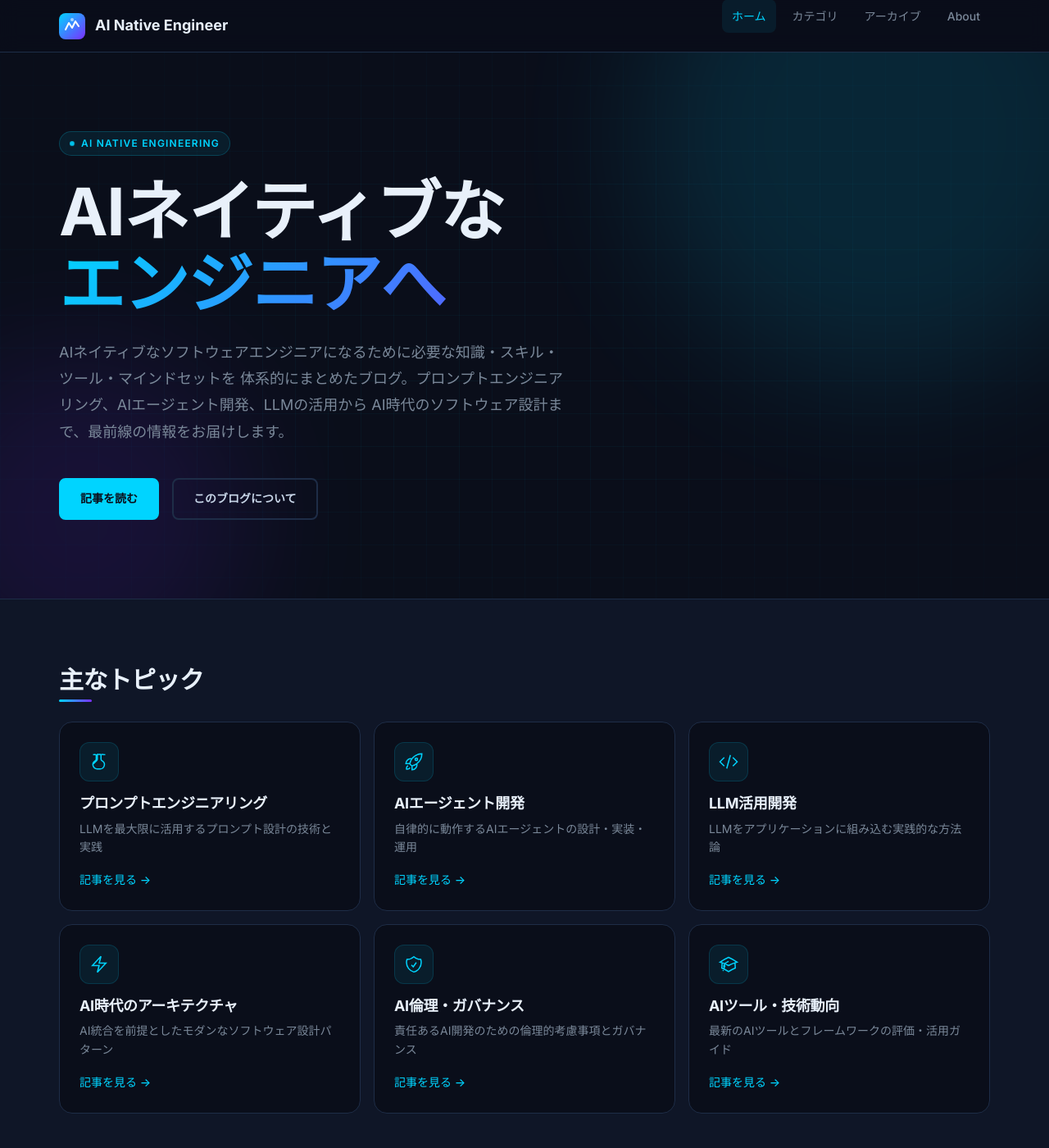
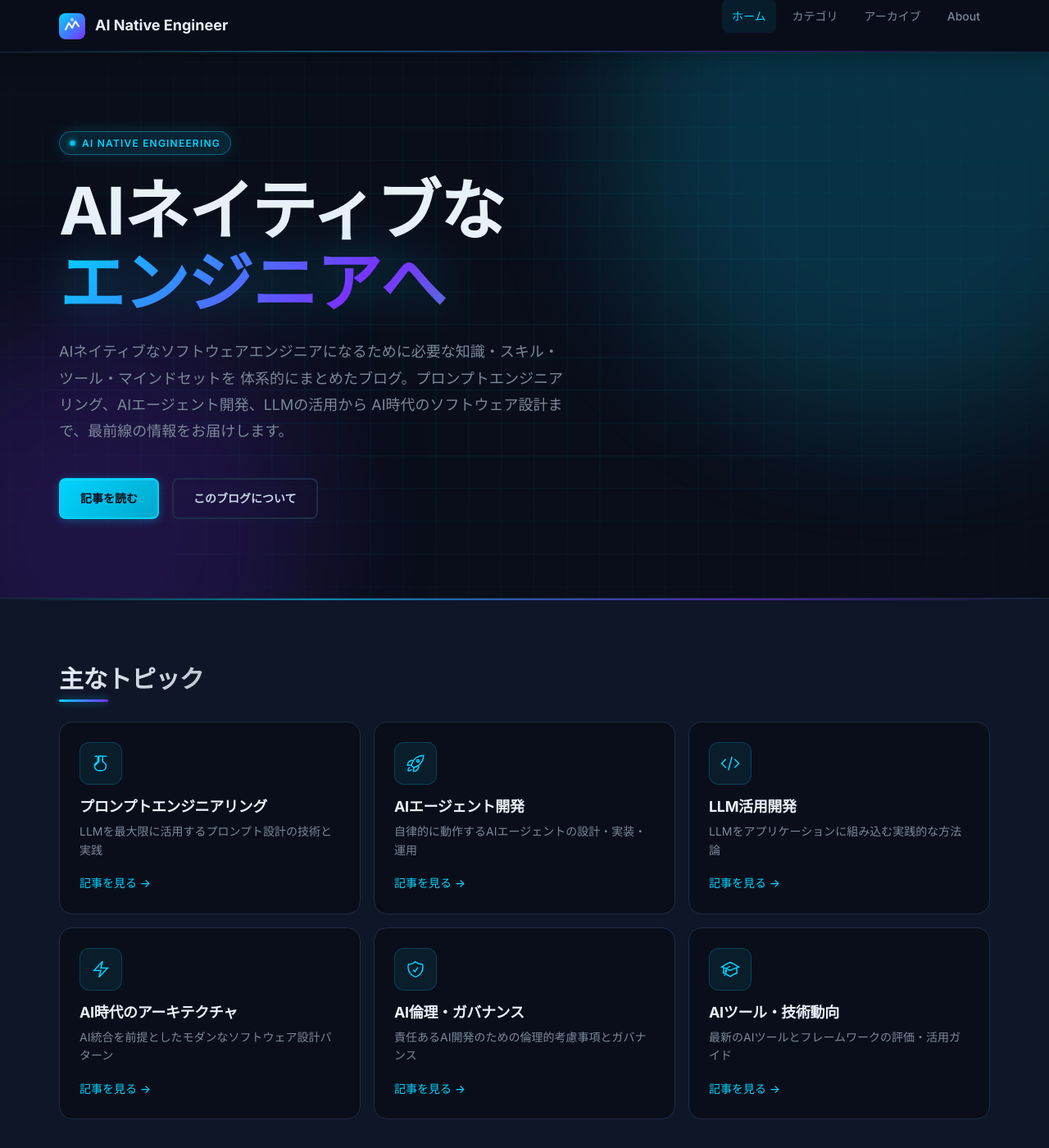
Before and after one commit to niusounds/ai-native, a Jekyll site: the page built from index.html, in a window 1280 px wide and 1400 px high. Shown: the whole window at 82% size. Built offline with Jekyll 4.4.1, drawn with Linux system fonts in a browser that asks for light colours; the list of posts is cut into pages by our own code.

Commit message:
Modernize design: animations, gradients, hover effects, scroll reveal
Co-authored-by: niusounds <1331297+niusounds@users.noreply.github.com>

```diff
--- a/_sass/_base.scss
+++ b/_sass/_base.scss
@@ -214,6 +214,26 @@ hr {
   flex: 1;
 }
 
+// ---- Scroll Reveal Animations ----
+
+.reveal {
+  opacity: 0;
+  transform: translateY(24px);
+  transition: opacity 0.6s ease, transform 0.6s ease;
+
+  &.is-visible {
+    opacity: 1;
+    transform: translateY(0);
+  }
+}
+
+.reveal-delay-1 { transition-delay: 0.1s; }
+.reveal-delay-2 { transition-delay: 0.2s; }
+.reveal-delay-3 { transition-delay: 0.3s; }
+.reveal-delay-4 { transition-delay: 0.4s; }
+.reveal-delay-5 { transition-delay: 0.5s; }
+.reveal-delay-6 { transition-delay: 0.6s; }
+
 // Highlight.js / Rouge syntax highlighting
 .highlight {
   margin: 0;
--- a/_sass/_components.scss
+++ b/_sass/_components.scss
@@ -19,18 +19,39 @@
   border: 2px solid transparent;
   transition: all $transition-normal;
   white-space: nowrap;
+  position: relative;
+  overflow: hidden;
+
+  &::after {
+    content: '';
+    position: absolute;
+    inset: 0;
+    background: linear-gradient(135deg, rgba(255,255,255,0.15) 0%, transparent 50%);
+    opacity: 0;
+    transition: opacity $transition-fast;
+  }
+
+  &:hover::after {
+    opacity: 1;
+  }
 
   &--primary {
-    background: $color-primary;
+    background: linear-gradient(135deg, $color-primary, #00a8cc);
     color: $color-bg;
     border-color: $color-primary;
+    box-shadow: 0 2px 12px rgba($color-primary, 0.3), inset 0 1px 0 rgba(255,255,255,0.15);
 
     &:hover {
-      background: #33ddff;
+      background: linear-gradient(135deg, #33ddff, $color-primary);
       border-color: #33ddff;
       text-decoration: none;
       color: $color-bg;
-      box-shadow: 0 0 24px rgba(0, 212, 255, 0.4);
+      box-shadow: 0 0 32px rgba(0, 212, 255, 0.5), 0 4px 20px rgba($color-primary, 0.3);
+      transform: translateY(-1px);
+    }
+
+    &:active {
+      transform: translateY(0);
     }
   }
 
@@ -38,12 +59,15 @@
     background: transparent;
     color: $color-text;
     border-color: $color-border;
+    backdrop-filter: blur(4px);
 
     &:hover {
       border-color: $color-primary;
       color: $color-primary;
       text-decoration: none;
-      background: rgba($color-primary, 0.06);
+      background: rgba($color-primary, 0.08);
+      box-shadow: 0 0 20px rgba($color-primary, 0.15);
+      transform: translateY(-1px);
     }
   }
 }
@@ -95,16 +119,21 @@
   margin-bottom: $spacing-8;
   position: relative;
   display: inline-block;
+  background: linear-gradient(135deg, $color-heading, rgba($color-heading, 0.8));
+  -webkit-background-clip: text;
+  -webkit-text-fill-color: transparent;
+  background-clip: text;
 
   &::after {
     content: '';
     position: absolute;
     bottom: -$spacing-2;
     left: 0;
-    width: 40px;
+    width: 60px;
     height: 3px;
     background: linear-gradient(90deg, $color-primary, $color-secondary);
     border-radius: 2px;
+    box-shadow: 0 0 10px rgba($color-primary, 0.5);
   }
 }
 
@@ -156,34 +185,55 @@
   position: absolute;
   inset: 0;
   background-image:
-    linear-gradient(rgba($color-primary, 0.04) 1px, transparent 1px),
-    linear-gradient(90deg, rgba($color-primary, 0.04) 1px, transparent 1px);
+    linear-gradient(rgba($color-primary, 0.07) 1px, transparent 1px),
+    linear-gradient(90deg, rgba($color-primary, 0.07) 1px, transparent 1px);
   background-size: 40px 40px;
   mask-image: radial-gradient(ellipse 80% 80% at 50% 50%, black 30%, transparent 100%);
+  animation: gridShift 20s linear infinite;
+}
+
+@keyframes gridShift {
+  0% { background-position: 0 0; }
+  100% { background-position: 40px 40px; }
 }
 
 .hero-glow {
   position: absolute;
   border-radius: 50%;
   filter: blur(80px);
-  opacity: 0.12;
   pointer-events: none;
 
   &--1 {
-    width: 600px;
-    height: 600px;
+    width: 700px;
+    height: 700px;
     background: $color-primary;
-    top: -200px;
-    right: -100px;
+    top: -250px;
+    right: -150px;
+    opacity: 0.18;
+    animation: floatGlow1 12s ease-in-out infinite;
   }
 
   &--2 {
-    width: 400px;
-    height: 400px;
+    width: 500px;
+    height: 500px;
     background: $color-secondary;
-    bottom: -100px;
+    bottom: -150px;
     left: -100px;
+    opacity: 0.18;
+    animation: floatGlow2 15s ease-in-out infinite;
   }
+}
+
+@keyframes floatGlow1 {
+  0%, 100% { transform: translate(0, 0) scale(1); }
+  33% { transform: translate(30px, -20px) scale(1.05); }
+  66% { transform: translate(-20px, 30px) scale(0.95); }
+}
+
+@keyframes floatGlow2 {
+  0%, 100% { transform: translate(0, 0) scale(1); }
+  33% { transform: translate(-30px, 20px) scale(1.05); }
+  66% { transform: translate(20px, -30px) scale(0.95); }
 }
 
 .hero-content {
@@ -196,8 +246,8 @@
   align-items: center;
   gap: $spacing-2;
   padding: $spacing-1 $spacing-3;
-  background: rgba($color-primary, 0.08);
-  border: 1px solid rgba($color-primary, 0.2);
+  background: rgba($color-primary, 0.1);
+  border: 1px solid rgba($color-primary, 0.35);
   border-radius: 999px;
   font-size: $font-size-xs;
   font-weight: 600;
@@ -205,19 +255,21 @@
   text-transform: uppercase;
   letter-spacing: 0.1em;
   margin-bottom: $spacing-6;
+  box-shadow: 0 0 20px rgba($color-primary, 0.15), inset 0 0 20px rgba($color-primary, 0.05);
 }
 
 .hero-badge-dot {
-  width: 6px;
-  height: 6px;
+  width: 7px;
+  height: 7px;
   background: $color-primary;
   border-radius: 50%;
   animation: pulse 2s ease-in-out infinite;
+  box-shadow: 0 0 8px $color-primary;
 }
 
 @keyframes pulse {
-  0%, 100% { opacity: 1; transform: scale(1); }
-  50% { opacity: 0.5; transform: scale(0.8); }
+  0%, 100% { opacity: 1; transform: scale(1); box-shadow: 0 0 8px $color-primary; }
+  50% { opacity: 0.6; transform: scale(0.8); box-shadow: 0 0 4px $color-primary; }
 }
 
 .hero-title {
@@ -241,10 +293,11 @@
 
 .hero-title-accent {
   display: block;
-  background: linear-gradient(135deg, $color-primary, $color-secondary);
+  background: linear-gradient(135deg, $color-primary 0%, $color-secondary 50%, $color-accent 100%);
   -webkit-background-clip: text;
   -webkit-text-fill-color: transparent;
   background-clip: text;
+  filter: drop-shadow(0 0 30px rgba($color-primary, 0.4));
 }
 
 .hero-description {
@@ -268,6 +321,23 @@
   background: $color-bg-elevated;
   border-top: 1px solid $color-border;
   border-bottom: 1px solid $color-border;
+  position: relative;
+
+  &::before {
+    content: '';
+    position: absolute;
+    top: 0;
+    left: 0;
+    right: 0;
+    height: 2px;
+    background: linear-gradient(90deg,
+      transparent 0%,
+      $color-primary 30%,
+      $color-secondary 70%,
+      transparent 100%
+    );
+    opacity: 0.6;
+  }
 }
 
 .topics-grid {
@@ -290,25 +360,60 @@
   border-radius: $border-radius-xl;
   padding: $spacing-6;
   transition: all $transition-normal;
+  position: relative;
+  overflow: hidden;
+
+  &::before {
+    content: '';
+    position: absolute;
+    top: 0;
+    left: 0;
+    right: 0;
+    height: 2px;
+    background: linear-gradient(90deg, $color-primary, $color-secondary);
+    opacity: 0;
+    transition: opacity $transition-normal;
+  }
+
+  &::after {
+    content: '';
+    position: absolute;
+    inset: 0;
+    background: radial-gradient(circle at 50% 0%, rgba($color-primary, 0.06), transparent 70%);
+    opacity: 0;
+    transition: opacity $transition-normal;
+    pointer-events: none;
+  }
 
   &:hover {
     border-color: rgba($color-primary, 0.4);
-    transform: translateY(-4px);
+    transform: translateY(-6px);
     box-shadow: $glow-primary, $shadow-hover;
+
+    &::before { opacity: 1; }
+    &::after { opacity: 1; }
+
+    .topic-icon {
+      background: rgba($color-primary, 0.15);
+      border-color: rgba($color-primary, 0.4);
+      box-shadow: 0 0 20px rgba($color-primary, 0.2);
+      transform: scale(1.05);
+    }
   }
 }
 
 .topic-icon {
-  width: 48px;
-  height: 48px;
+  width: 52px;
+  height: 52px;
   background: rgba($color-primary, 0.08);
-  border: 1px solid rgba($color-primary, 0.15);
+  border: 1px solid rgba($color-primary, 0.2);
   border-radius: $border-radius-lg;
   display: flex;
   align-items: center;
   justify-content: center;
   margin-bottom: $spacing-4;
   color: $color-primary;
+  transition: all $transition-normal;
 
   svg {
     width: 24px;
@@ -370,11 +475,27 @@
   display: flex;
   flex-direction: column;
   transition: all $transition-normal;
+  position: relative;
+
+  &::before {
+    content: '';
+    position: absolute;
+    top: 0;
+    left: 0;
+    right: 0;
+    height: 3px;
+    background: linear-gradient(90deg, $color-primary, $color-secondary);
+    opacity: 0;
+    transition: opacity $transition-normal;
+    z-index: 1;
+  }
 
   &:hover {
-    border-color: rgba($color-primary, 0.3);
-    transform: translateY(-4px);
+    border-color: rgba($color-primary, 0.4);
+    transform: translateY(-6px);
     box-shadow: $glow-primary, $shadow-hover;
+
+    &::before { opacity: 1; }
   }
 }
 
--- a/_sass/_layout.scss
+++ b/_sass/_layout.scss
@@ -27,13 +27,29 @@
   position: sticky;
   top: 0;
   z-index: $z-nav;
-  background: rgba($color-bg, 0.85);
-  backdrop-filter: blur(12px);
-  -webkit-backdrop-filter: blur(12px);
-  border-bottom: 1px solid $color-border;
+  background: rgba($color-bg, 0.8);
+  backdrop-filter: blur(20px) saturate(180%);
+  -webkit-backdrop-filter: blur(20px) saturate(180%);
+  border-bottom: 1px solid rgba($color-border, 0.6);
   height: $nav-height;
   display: flex;
   align-items: center;
+  box-shadow: 0 1px 0 rgba($color-primary, 0.08), 0 4px 24px rgba(0, 0, 0, 0.3);
+
+  &::after {
+    content: '';
+    position: absolute;
+    bottom: 0;
+    left: 0;
+    right: 0;
+    height: 1px;
+    background: linear-gradient(90deg,
+      transparent 0%,
+      rgba($color-primary, 0.5) 30%,
+      rgba($color-secondary, 0.5) 70%,
+      transparent 100%
+    );
+  }
 }
 
 .site-nav {
@@ -168,6 +184,23 @@
   border-top: 1px solid $color-border;
   padding: $spacing-16 0 $spacing-8;
   margin-top: auto;
+  position: relative;
+
+  &::before {
+    content: '';
+    position: absolute;
+    top: 0;
+    left: 0;
+    right: 0;
+    height: 2px;
+    background: linear-gradient(90deg,
+      transparent 0%,
+      $color-secondary 30%,
+      $color-primary 70%,
+      transparent 100%
+    );
+    opacity: 0.5;
+  }
 }
 
 .footer-inner {
@@ -325,8 +358,25 @@
 
 .post-header {
   background: $color-bg-elevated;
+  position: relative;
   border-bottom: 1px solid $color-border;
   padding: $spacing-16 0 $spacing-10;
+
+  &::after {
+    content: '';
+    position: absolute;
+    bottom: 0;
+    left: 0;
+    right: 0;
+    height: 2px;
+    background: linear-gradient(90deg,
+      transparent 0%,
+      $color-primary 30%,
+      $color-secondary 70%,
+      transparent 100%
+    );
+    opacity: 0.6;
+  }
 }
 
 .post-categories {
--- a/_sass/_variables.scss
+++ b/_sass/_variables.scss
@@ -67,10 +67,10 @@ $border-radius-lg:  0.75rem;
 $border-radius-xl:  1rem;
 
 // Shadows & Glows
-$glow-primary:   0 0 20px rgba(0, 212, 255, 0.15);
-$glow-secondary: 0 0 20px rgba(123, 47, 255, 0.15);
+$glow-primary:   0 0 30px rgba(0, 212, 255, 0.25);
+$glow-secondary: 0 0 30px rgba(123, 47, 255, 0.25);
 $shadow-card:    0 4px 24px rgba(0, 0, 0, 0.4);
-$shadow-hover:   0 8px 40px rgba(0, 0, 0, 0.6);
+$shadow-hover:   0 12px 48px rgba(0, 0, 0, 0.7), 0 0 60px rgba(0, 212, 255, 0.1);
 
 // Transitions
 $transition-fast:   150ms ease;
--- a/assets/js/main.js
+++ b/assets/js/main.js
@@ -192,4 +192,45 @@
     });
   });
 
+  // ============================================
+  // Scroll Reveal Animations
+  // ============================================
+  (function () {
+    var revealElements = document.querySelectorAll(
+      '.topic-card, .post-card, .section-title, .hero-badge, .hero-title, .hero-description, .hero-actions'
+    );
+
+    if (!revealElements.length || !window.IntersectionObserver) return;
+
+    // Add reveal class and stagger delays to grid items
+    revealElements.forEach(function (el) {
+      el.classList.add('reveal');
+    });
+
+    // Add staggered delays to cards within grids
+    document.querySelectorAll('.topics-grid .topic-card').forEach(function (card, i) {
+      card.classList.add('reveal-delay-' + Math.min(i + 1, 6));
+    });
+
+    document.querySelectorAll('.posts-grid .post-card').forEach(function (card, i) {
+      card.classList.add('reveal-delay-' + Math.min(i + 1, 6));
+    });
+
+    var observer = new IntersectionObserver(
+      function (entries) {
+        entries.forEach(function (entry) {
+          if (entry.isIntersecting) {
+            entry.target.classList.add('is-visible');
+            observer.unobserve(entry.target);
+          }
+        });
+      },
+      { threshold: 0.1, rootMargin: '0px 0px -40px 0px' }
+    );
+
+    revealElements.forEach(function (el) {
+      observer.observe(el);
+    });
+  }());
+
 })();
```
Also changed, not shown: 1 other file.
